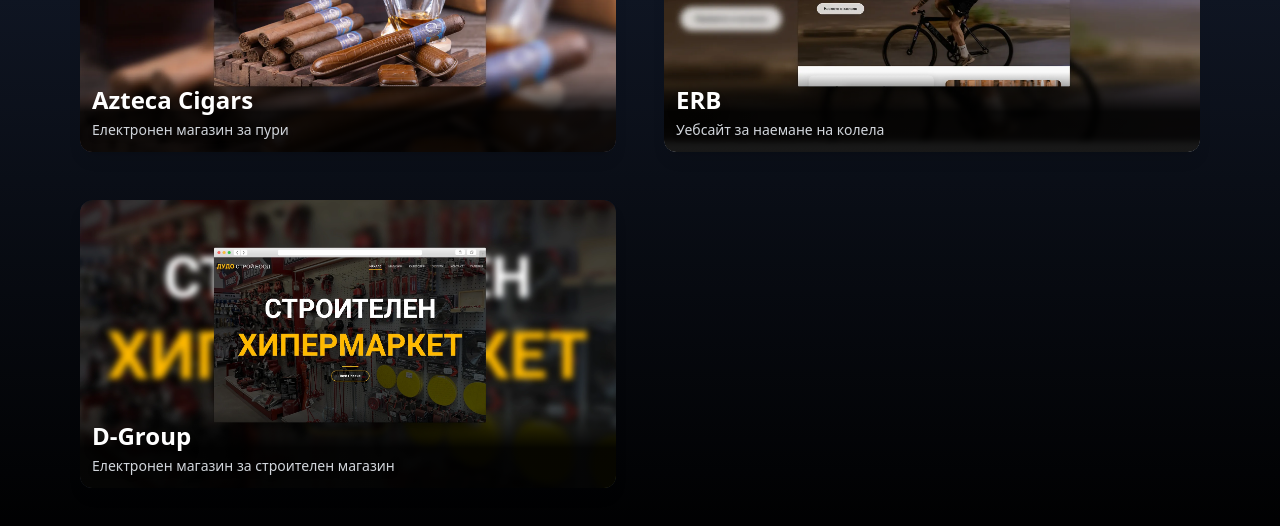
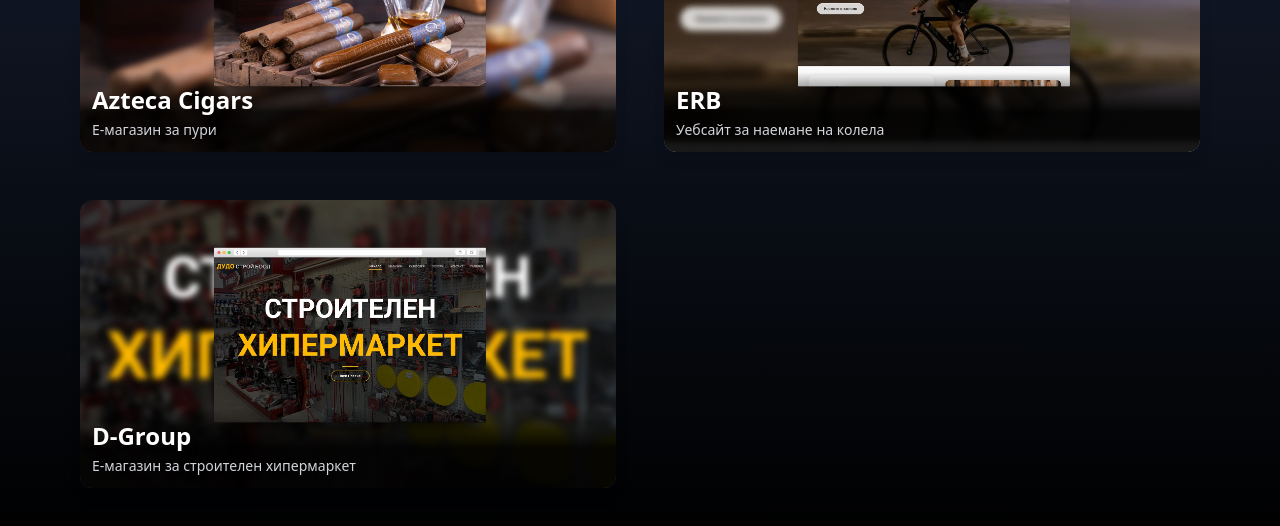
Before and after one commit to dzhanrafetov/Rafetov, a React (Vite) app: page / in a window 1280 px wide. Shown: the part 2520-3046 px from the top of the page. Built offline with nearby package versions, Linux system fonts and the light colour scheme.

Commit message:
added D-group

```diff
--- a/src/pages/Portfolio.tsx
+++ b/src/pages/Portfolio.tsx
@@ -24,7 +24,7 @@
   {
     id: 2,
     title: 'Azteca Cigars',
-    description: 'Електронен магазин за пури',
+    description: 'Е-магазин за пури',
     screenshot: AztecaWeb,
     link: 'https://azteca-premium.com',
   },
@@ -39,7 +39,7 @@
   {
     id: 2,
     title: 'D-Group',
-    description: 'Електронен магазин за строителен магазин',
+    description: 'Е-магазин за строителен хипермаркет',
     screenshot: DGroup,
     link: 'https://d-group.bg/dudo-stroitelen/index.php',
   },
```
